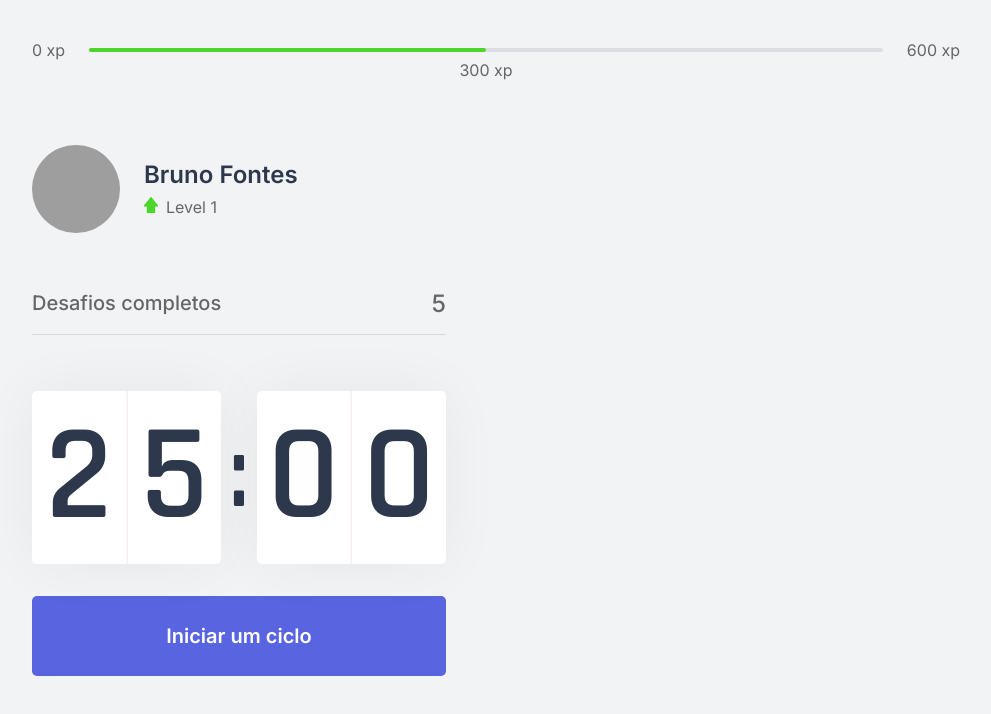
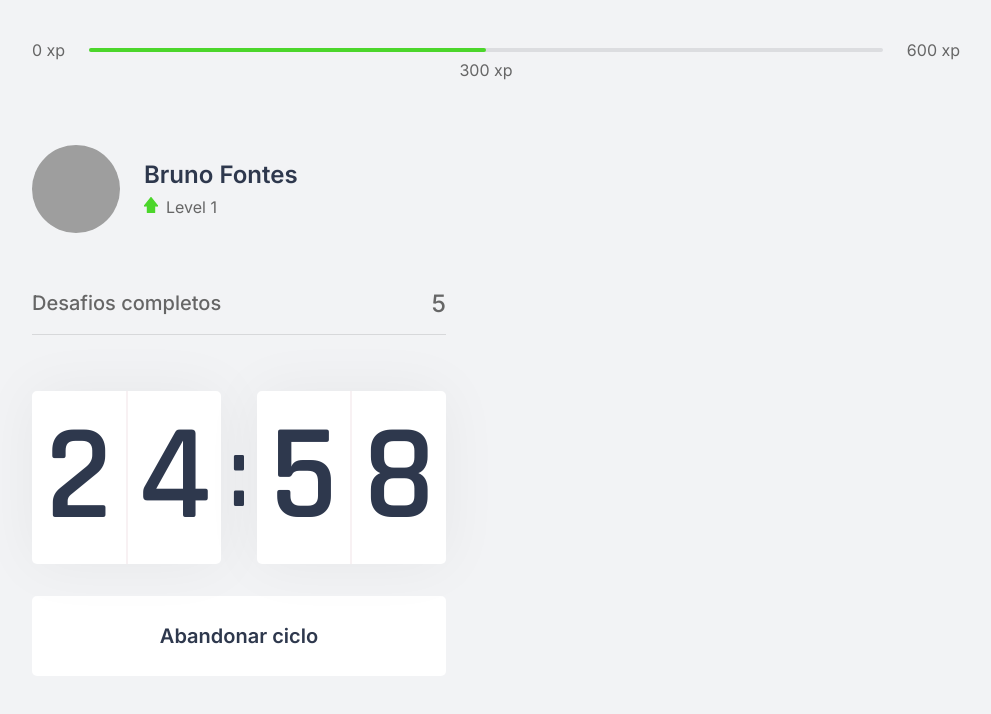
Before and after one commit to Fonte-s/Bootcamp-NLW-04, a Next.js app: page / in a window 1280 px wide. Both pictures are taken after a click on the button "Iniciar um ciclo". Shown: the top 714 px of the page, without its empty margins (144-1135 px from the left). Built offline with nearby package versions, Linux system fonts and the light colour scheme; grey boxes are pictures that could not be loaded.

Commit message:
Countdown, Profile and ChallengeBox

```diff
--- a/src/components/Countdown.tsx
+++ b/src/components/Countdown.tsx
@@ -1,24 +1,109 @@
+import { useState, useEffect } from 'react';
 import styles from '../styles/components/Countdown.module.css';
 
+let countdownTimeout: NodeJS.Timeout;
+
 export function Countdown() {
+
+    const [time, setTime] = useState(25 * 60);
+    const [Isactive, setActive] = useState(false);
+    const [hasFinished, setHasFinished] = useState(false);
+
+    const minutes = Math.floor(time / 60);
+    const seconds = time % 60;
+
+
+
+    const [minuteLeft, minuteRight] = String(minutes).padStart(2, '0').split('');
+    const [secondLeft, secondRight] = String(seconds).padStart(2, '0').split('');
+
+    function startCountdown() {
+        setActive(true);
+
+
+    }
+
+    function resetCountdown() {
+        clearTimeout(countdownTimeout);
+        setActive(false);
+        setTime(25 * 60);
+
+    }
+
+    useEffect(() => {
+        if (Isactive && time > 0) {
+            countdownTimeout = setTimeout(() => {
+                setTime(time - 1);
+            }, 1000);
+        }
+        else if (Isactive && time === 0) {
+            setHasFinished(true);
+            setActive(false);
+        }
+
+    }, [Isactive, time])
+
     return (
         <div>
             <div className={styles.countdownContainer}>
                 <div>
-                    <span>2</span>
-                    <span>5</span>
+                    <span>{minuteLeft}</span>
+                    <span>{minuteRight}</span>
                 </div>
                 <span>:</span>
                 <div>
-                    <span>0</span>
-                    <span>0</span>
+                    <span>{secondLeft}</span>
+                    <span>{secondRight}</span>
                 </div>
             </div>
 
-            <button type="button" className={styles.countdownButton}>
-                Iniciar um ciclo
-</button>
-        </div>
+            {hasFinished ? (
+                <button
+                    disabled
+
+                    className={styles.countdownButton}
+                >
+                    Ciclo Encerrado
+
+                </button>
+            ) : (
+
+                    <>
+                        {
+                            Isactive ? (
+                                <button
+                                    type="button"
+                                    className={`${styles.countdownButton} ${styles.countdownButtonActive}`}
+                                    onClick={resetCountdown}
+                                >
+                                    Abandonar ciclo
+
+                                </button>
+
+                            ) : (
+                                    <button
+                                        type="button"
+                                        className={styles.countdownButton}
+                                        onClick={startCountdown}
+                                    >
+                                        Iniciar um ciclo
+
+                                    </button>
+
+
+                                )
+                        }
+
+                    </>
+                )}
+
+
+
+
+
+
+
+        </div >
 
     );
 }
--- a/src/styles/components/Countdown.module.css
+++ b/src/styles/components/Countdown.module.css
@@ -65,6 +65,24 @@
 
 }
 
-.countdownButton:hover {
+.countdownButton:not(:disabled):hover {
     background: var(--blue-dark);
 }
+
+.countdownButtonActive {
+    background: var(--white);
+    color: var(--title);
+}
+
+.countdownButtonActive:hover {
+    background: var(--red);
+    color: var(--white);
+}
+
+
+.countdownButton:disabled{
+    background: var(--white);
+    color:var(--text);
+    cursor:not-allowed;
+
+}
```
Also changed, not shown: src/components/ChallengeBox.tsx (added).
